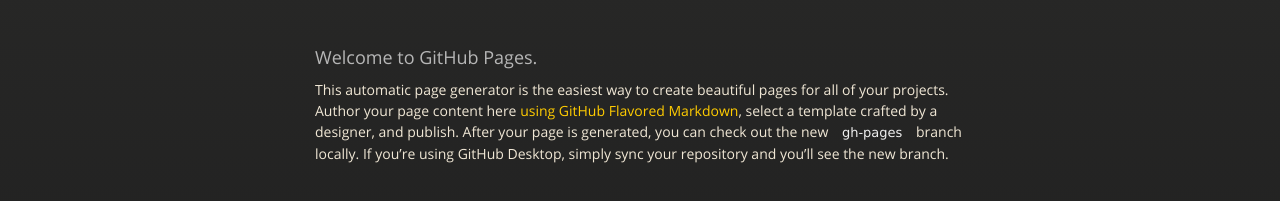
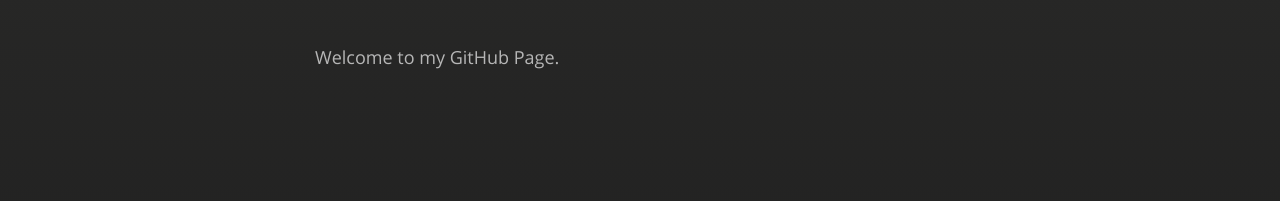
Before and after one commit to bori5g/bori5g.github.io, a plain HTML site: page index.html in a window 1280 px wide. Shown: the part 189-390 px from the top of the page. Drawn offline with nearby package versions, Linux system fonts and the light colour scheme.

Commit message:
Update index.html

```diff
--- a/index.html
+++ b/index.html
@@ -36,10 +36,9 @@
         </div>
 
         <h3>
-<a id="welcome-to-github-pages" class="anchor" href="#welcome-to-github-pages" aria-hidden="true"><span aria-hidden="true" class="octicon octicon-link"></span></a>Welcome to GitHub Pages.</h3>
+<a id="welcome-to-my-github-page" class="anchor" href="#welcome-to-github-pages" aria-hidden="true"><span aria-hidden="true" class="octicon octicon-link"></span></a>Welcome to my GitHub Page.</h3>
 
-<p>This automatic page generator is the easiest way to create beautiful pages for all of your projects. Author your page content here <a href="https://guides.github.com/features/mastering-markdown/">using GitHub Flavored Markdown</a>, select a template crafted by a designer, and publish. After your page is generated, you can check out the new <code>gh-pages</code> branch locally. If you’re using GitHub Desktop, simply sync your repository and you’ll see the new branch.</p>
-
+<p>
 <h3>
 
   </body>
```
